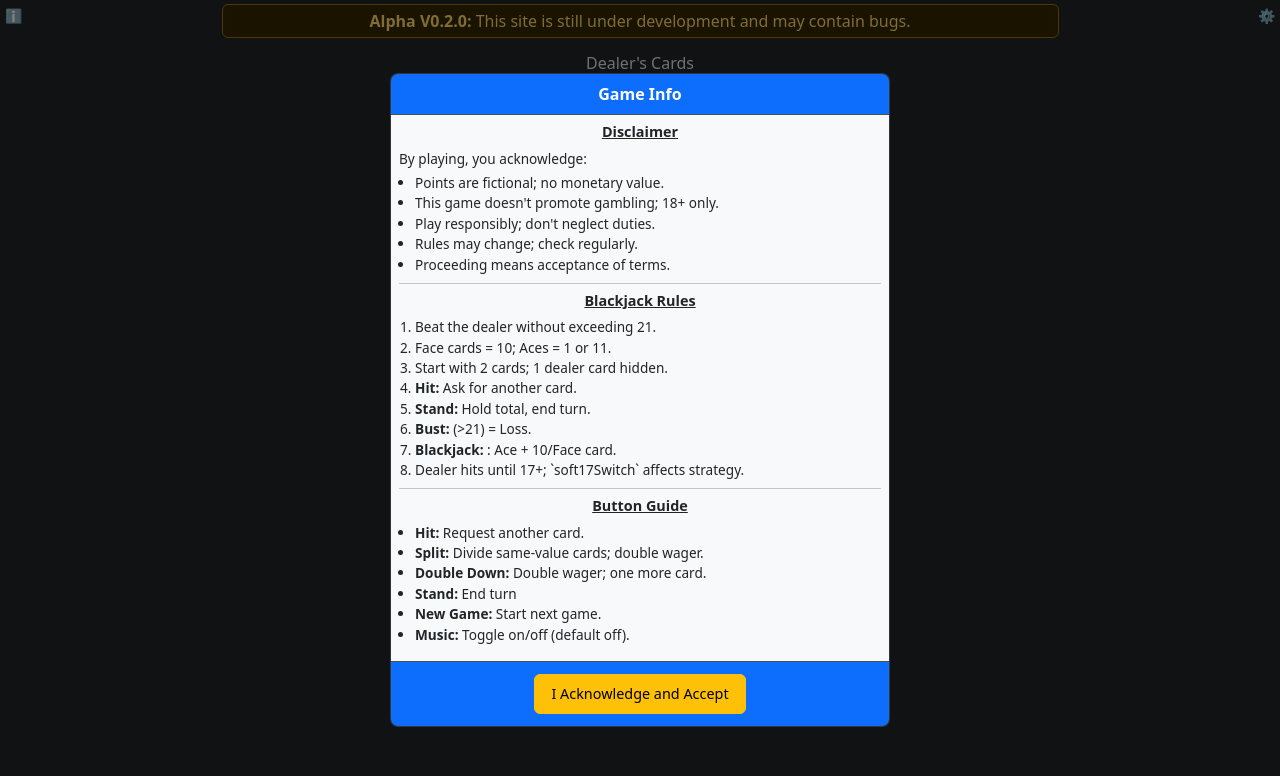
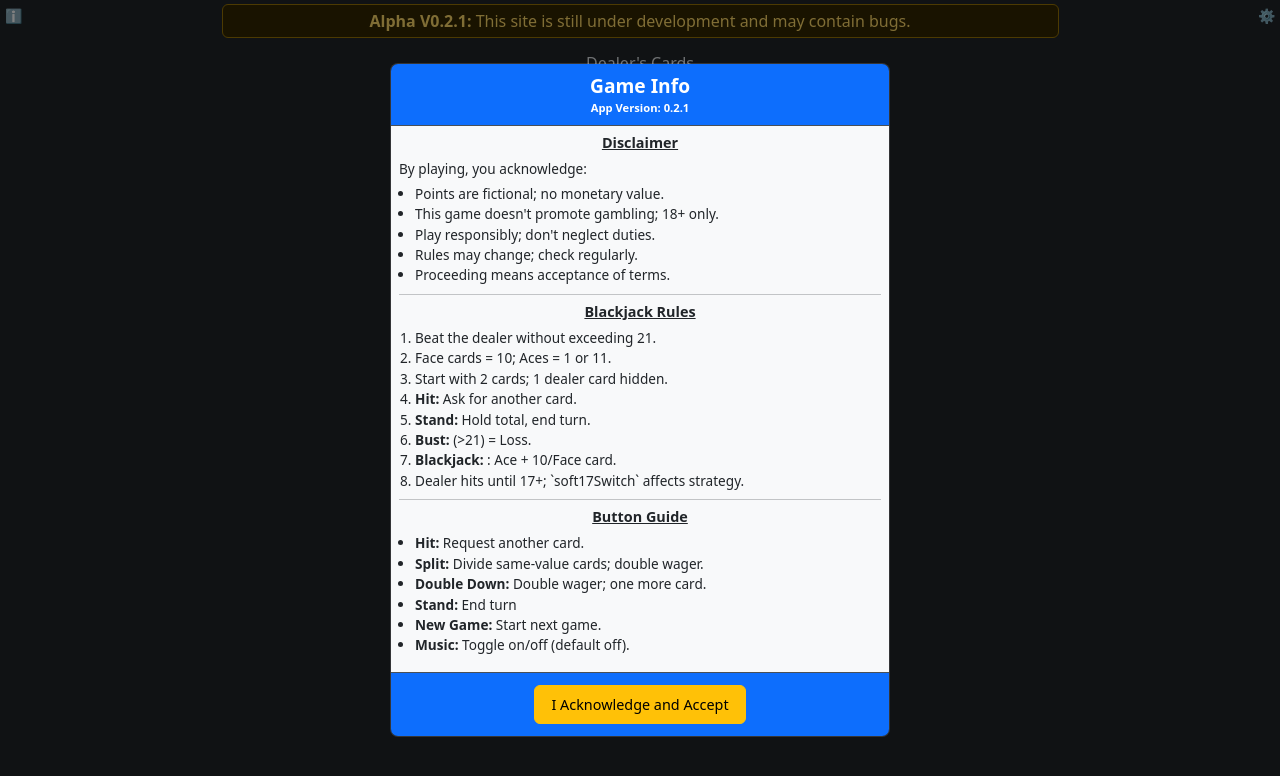
Before and after one commit to KennethDoerflein/Blackjack-React, a React (Create React App) app in the folder blackjack/: page / in a window 1280 px wide. Shown: the top 776 px of the page. Built offline with nearby package versions, Linux system fonts and the light colour scheme; grey boxes are pictures that could not be loaded.

Commit message:
Add version number to info modal and settings modal

```diff
--- a/blackjack/package.json
+++ b/blackjack/package.json
@@ -1,6 +1,6 @@
 {
   "name": "blackjack",
-  "version": "0.2.0",
+  "version": "0.2.1",
   "private": true,
   "dependencies": {
     "@testing-library/jest-dom": "^5.17.0",
--- a/blackjack/src/components/InfoModal.js
+++ b/blackjack/src/components/InfoModal.js
@@ -1,12 +1,16 @@
 import React from "react";
-import { Modal, Button } from "react-bootstrap";
+import appInfo from "../../package.json";
+import { Modal, Button, Container } from "react-bootstrap";
 
 export default function InfoModal({ show, handleClose, newGame, currentWager }) {
   return (
     <Modal show={show} onHide={handleClose} centered backdrop="static" keyboard={false}>
       <Modal.Header className="bg-primary text-white p-2">
-        <Modal.Title className="mx-auto fw-bold" style={{ fontSize: "1rem" }}>
-          Game Info
+        <Modal.Title className="mx-auto fw-bold" style={{ fontSize: "1.2rem" }}>
+          <Container className="text-center">Game Info</Container>
+          <Container className="text-center" style={{ fontSize: "0.7rem" }}>
+            App Version: {appInfo.version}
+          </Container>
         </Modal.Title>
       </Modal.Header>
 
--- a/blackjack/src/components/SettingsModal.js
+++ b/blackjack/src/components/SettingsModal.js
@@ -1,5 +1,6 @@
 import React, { useEffect } from "react";
-import { Modal, Button, Form } from "react-bootstrap";
+import appInfo from "../../package.json";
+import { Modal, Button, Form, Container } from "react-bootstrap";
 import { disableGameButtons } from "../utils/utils.js";
 
 export default function SettingsModal({
@@ -78,6 +79,7 @@ export default function SettingsModal({
           Close
         </Button>
       </Modal.Footer>
+      <Container className="text-center pb-2">App Version: {appInfo.version}</Container>
     </Modal>
   );
 }
```
Also changed, not shown: 1 other file (tests, documents, lock files or other folders).
